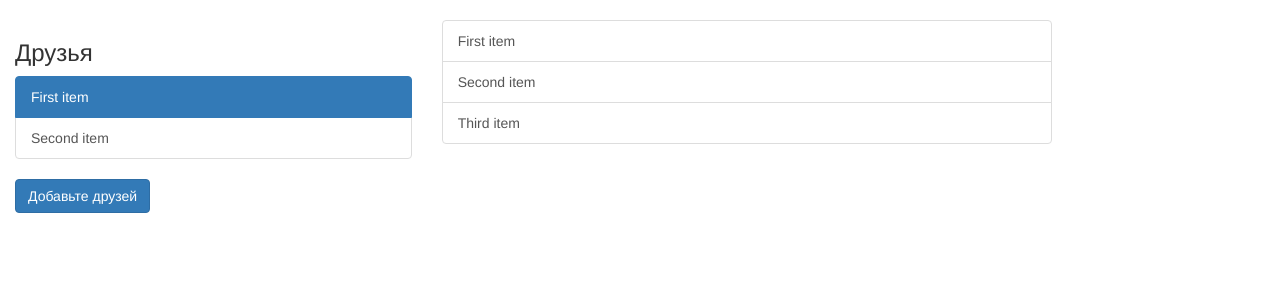
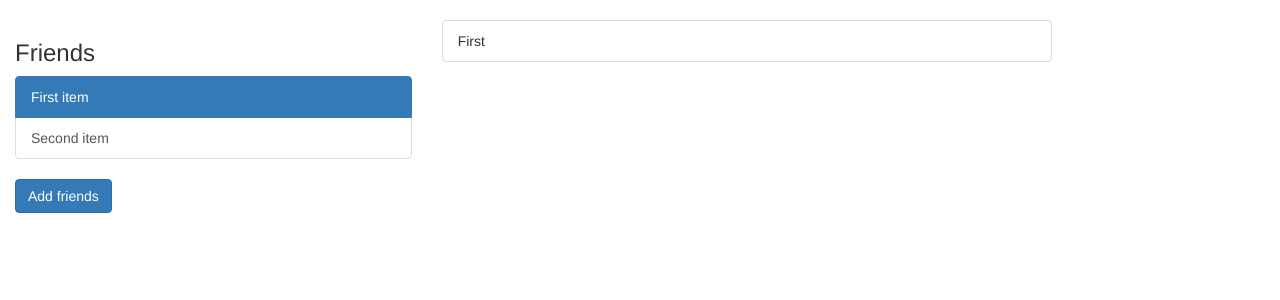
Before and after one commit to arybin93/hotelkin, a Flask app: page / in a window 1280 px wide. Shown: the part 52-352 px from the top of the page. Run offline with Flask 2, Linux system fonts and the light colour scheme; some libraries are stand-ins or nearby versions; some web fonts are replaced.

Commit message:
init logic

```diff
--- a/mygifts.py
+++ b/mygifts.py
@@ -1,6 +1,5 @@
 from flask import Flask
 from flask import render_template
-from flask_cors import CORS
 
 app = Flask(__name__)
 
--- a/templates/main.html
+++ b/templates/main.html
@@ -14,6 +14,7 @@
     <script src="https://ajax.googleapis.com/ajax/libs/jquery/3.3.1/jquery.min.js"></script>
     <script src="https://maxcdn.bootstrapcdn.com/bootstrap/3.3.7/js/bootstrap.min.js"></script>
     <script src="http://vk.com/js/api/xd_connection.js?2" type="text/javascript"></script>
+    <script src="static/js/main.js" type="text/javascript"></script>
 </head>
 <body>
     <nav class="navbar navbar-inverse">
@@ -32,25 +33,23 @@
     <div class="container-fluid">
         <div class="row content">
             <div class="col-sm-4 sidenav">
-                <h3>Друзья</h3>
+                <h3>Friends</h3>
                 <div class="scrollbar-friends scrollbar-primary">
                     <div class="force-overflow">
-                        <div class="list-group">
+                        <div class="list-group" id="list_friends">
                             <a href="#" class="list-group-item active">First item</a>
                             <a href="#" class="list-group-item">Second item</a>
                         </div>
                     </div>
                 </div>
                 <div>
-                    <button type="button" class="btn btn-primary">Добавьте друзей</button>
+                    <button type="button" class="btn btn-primary add-friend" id="add_friend">Add friends</button>
                 </div>
             </div>
 
             <div class="col-sm-6">
-                <div class="list-group gifts">
-                    <a href="#" class="list-group-item">First item</a>
-                    <a href="#" class="list-group-item">Second item</a>
-                    <a href="#" class="list-group-item">Third item</a>
+                <div class="list-group wishes" id="list_wishes">
+                    <p class="list-group-item wish">First</p>
                 </div>
             </div>
         </div>
```
